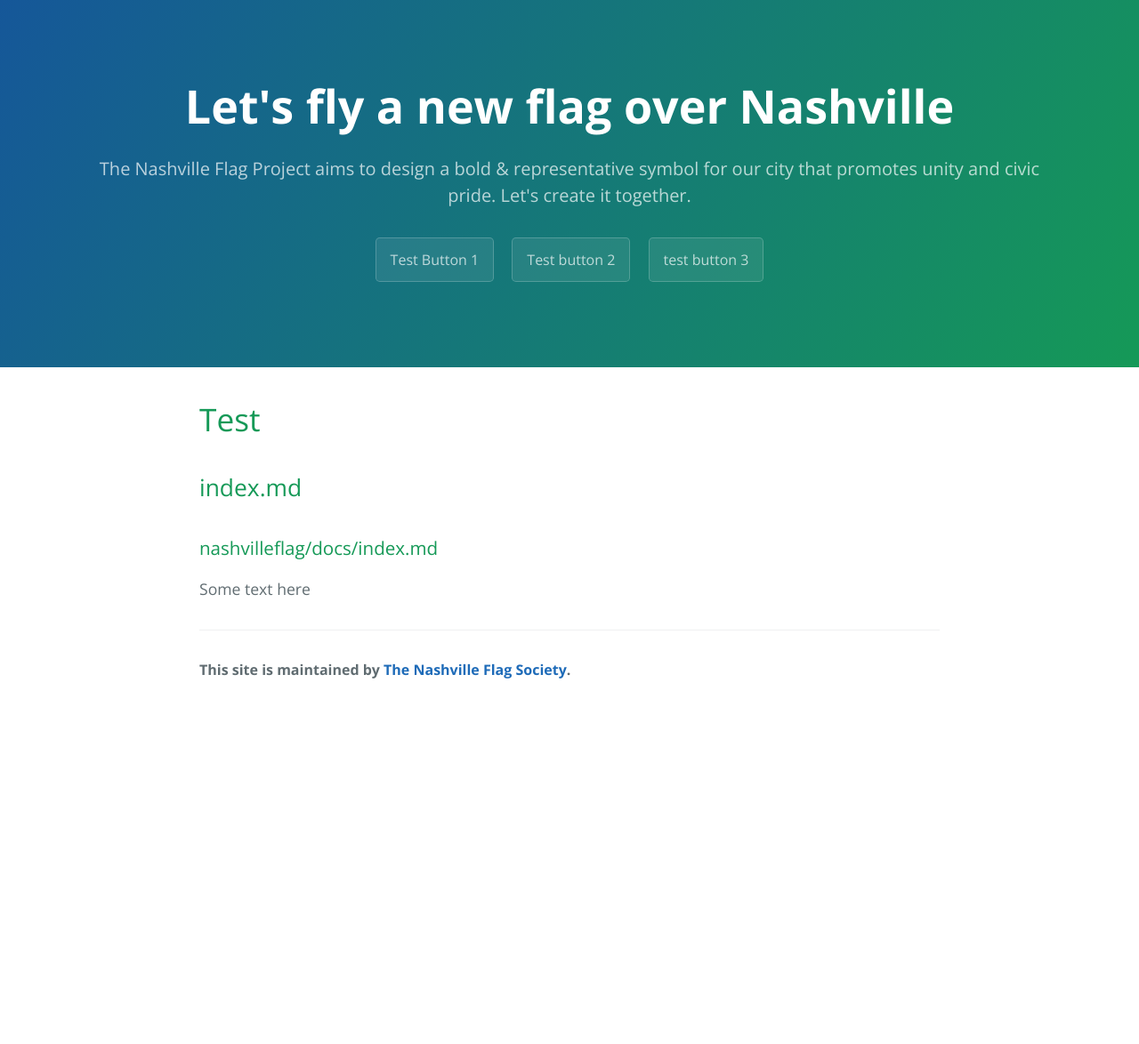
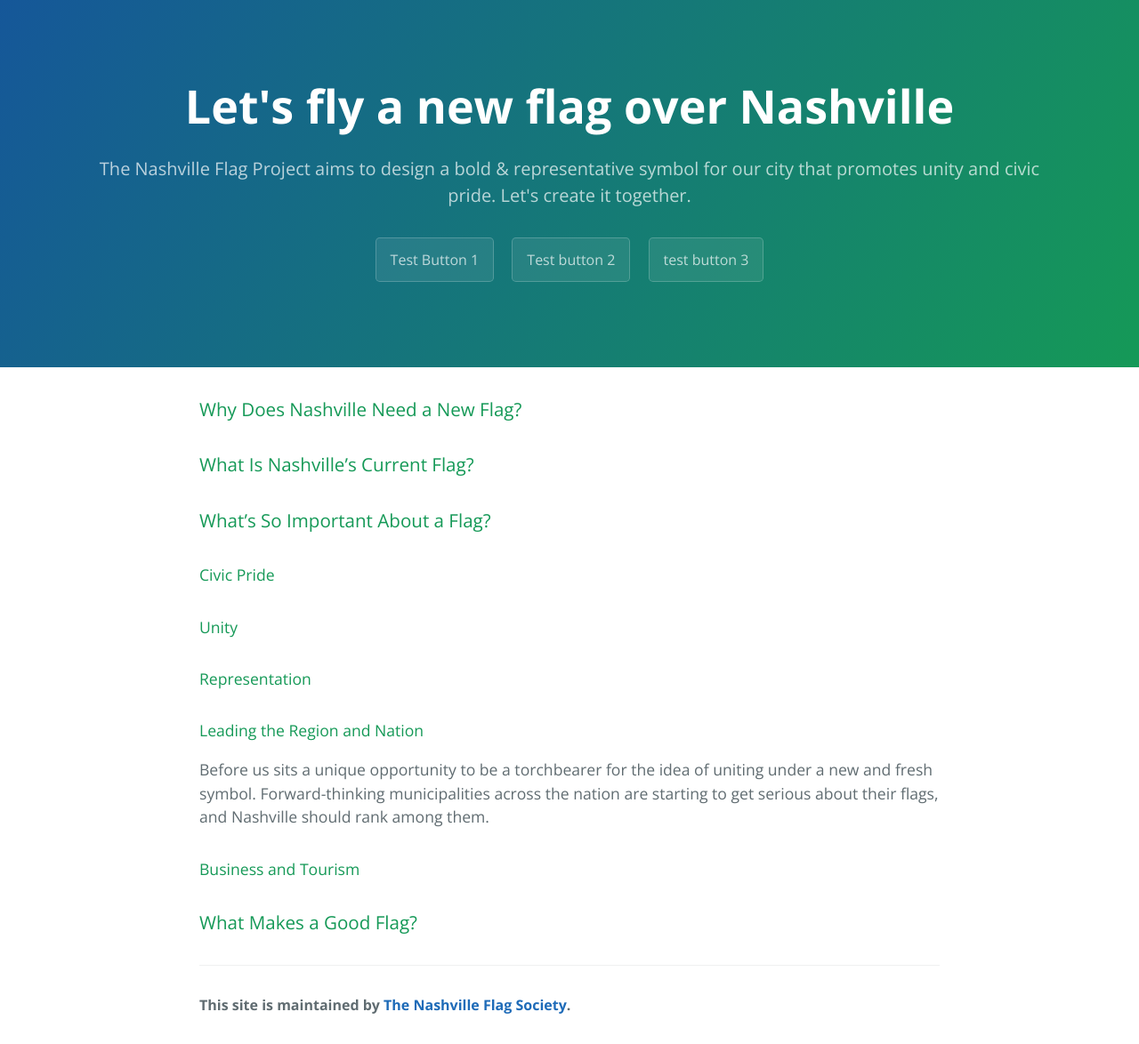
Before and after one commit to jholloway/nashvilleflag, a Jekyll site: the page built from docs/index.md, in a window 1280 px wide. Shown: the whole page at 89% size. Built offline with Jekyll 4.4.1, drawn with Linux system fonts in a browser that asks for light colours; our own code applies the rules of GitHub Pages for plain Markdown files; before the commit the page ends 900 px from its top, so only the background shows below that.

Commit message:
Update index.md

```diff
--- a/docs/index.md
+++ b/docs/index.md
@@ -1,11 +1,24 @@
 ---
-title: A new flag for Nashville
+title: HOME PAGE - TEST MODE
+layout: default
 ---
 
-# Test
+### Why Does Nashville Need a New Flag?
 
-## index.md
+### What Is Nashville's Current Flag?
 
-### nashvilleflag/docs/index.md
+### What's So Important About a Flag?
 
-Some text here
+#### Civic Pride
+
+#### Unity
+
+#### Representation
+
+#### Leading the Region and Nation
+
+Before us sits a unique opportunity to be a torchbearer for the idea of uniting under a new and fresh symbol. Forward-thinking municipalities across the nation are starting to get serious about their flags, and Nashville should rank among them.
+
+#### Business and Tourism
+
+### What Makes a Good Flag?
```
